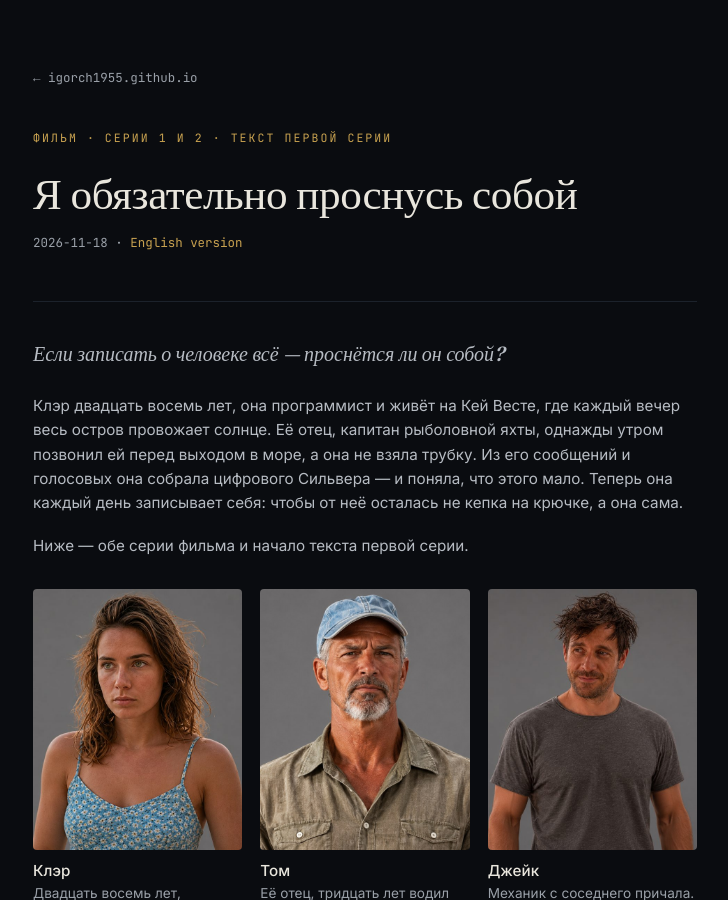
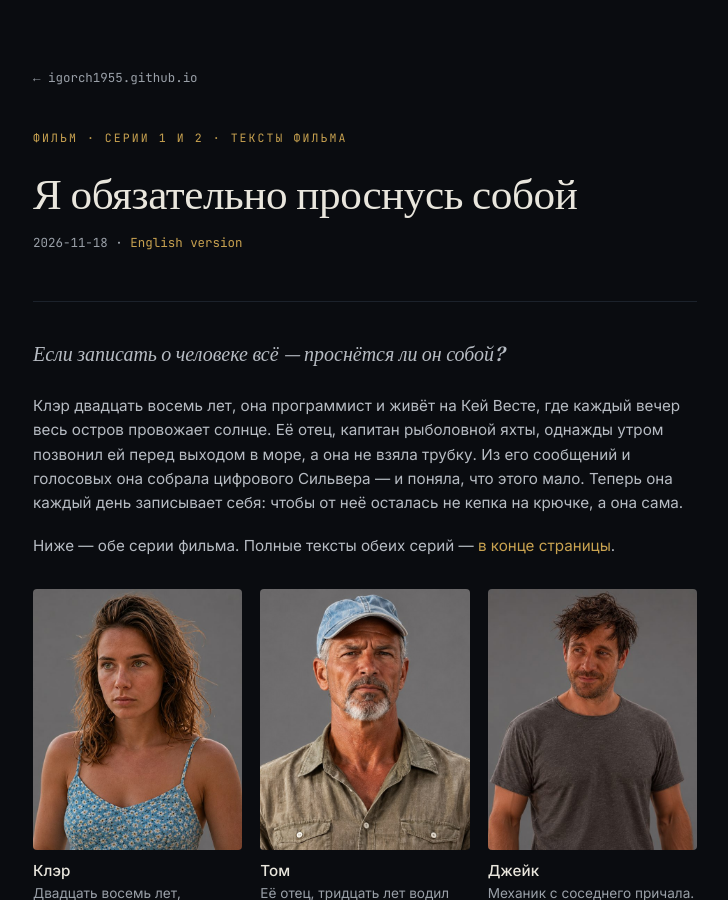
Before and after one commit to igorch1955/igorch1955.github.io, a Jekyll site: the page built from _articles/ya-obyazatelno-prosnus-soboy.md, in a window 1280 px wide and 900 px high. Shown: the whole window, without its empty margins (275-1003 px from the left). Built offline with Jekyll 4.4.1, drawn with Linux system fonts in a browser that asks for light colours; some of the changed text lies outside the part shown.

Commit message:
Wake-up story: kicker 'Тексты фильма', anchor link to the texts section
Co-Authored-By: Claude Opus 5.5 <noreply@anthropic.com>
Claude-Session: https://claude.ai/code/session_01H8eGCdWEzZspZY3SUWRjKY

```diff
--- a/_articles/ya-obyazatelno-prosnus-soboy.md
+++ b/_articles/ya-obyazatelno-prosnus-soboy.md
@@ -1,7 +1,7 @@
 ---
 slug: "ya-obyazatelno-prosnus-soboy"
 title: "Я обязательно проснусь собой"
-kicker: "Фильм · Серии 1 и 2 · Текст первой серии"
+kicker: "Фильм · Серии 1 и 2 · Тексты фильма"
 date: 2026-11-18
 lang: ru
 translation_lang: en
@@ -35,7 +35,7 @@ description: "Фильм в двух сериях о девушке с Кей В
 
 Клэр двадцать восемь лет, она программист и живёт на Кей Весте, где каждый вечер весь остров провожает солнце. Её отец, капитан рыболовной яхты, однажды утром позвонил ей перед выходом в море, а она не взяла трубку. Из его сообщений и голосовых она собрала цифрового Сильвера — и поняла, что этого мало. Теперь она каждый день записывает себя: чтобы от неё осталась не кепка на крючке, а она сама.
 
-Ниже — обе серии фильма и начало текста первой серии.
+Ниже — обе серии фильма. Полные тексты обеих серий — <a href="#teksty">в конце страницы</a>.
 
 <div class="heroes">
   <figure><img src="/media/wake-up/claire.jpg" alt="Клэр" loading="lazy"><figcaption><b>Клэр</b>Двадцать восемь лет, программист. Отец звал её шкипером.</figcaption></figure>
@@ -82,9 +82,10 @@ description: "Фильм в двух сериях о девушке с Кей В
  {"@context":"https://schema.org","@type":"VideoObject","name":"Я обязательно проснусь собой. Серия 2","description":"Ураган, двадцать лет жизни, разговор с собственной копией и архив, найденный через сто лет. Чем копия отличается от человека? По книге Igor Shakhanov «Project Causa Sui: A Foundation for Transhumanism».","thumbnailUrl":"https://igorch1955.github.io/media/wake-up/ep2-city.jpg","uploadDate":"2026-11-25","duration":"PT21M32S","embedUrl":"https://dzen.ru/embed/oR0bIrcgRAAA","inLanguage":"ru","author":{"@type":"Person","name":"Igor Shakhanov"}}]
 </script>
 
-## Из текста первой серии
+## Тексты фильма
+{: #teksty}
 
-Текст сериала написан для закадрового голоса. Вот его начало.
+Тексты обеих серий написаны для закадрового голоса. Вот начало первой серии.
 
 Однажды — может быть, через сто лет — кто-то откроет глаза и скажет: «Меня зовут Клэр. Я родилась на Кей Вест. Мой отец звал меня шкипером».
 
```
